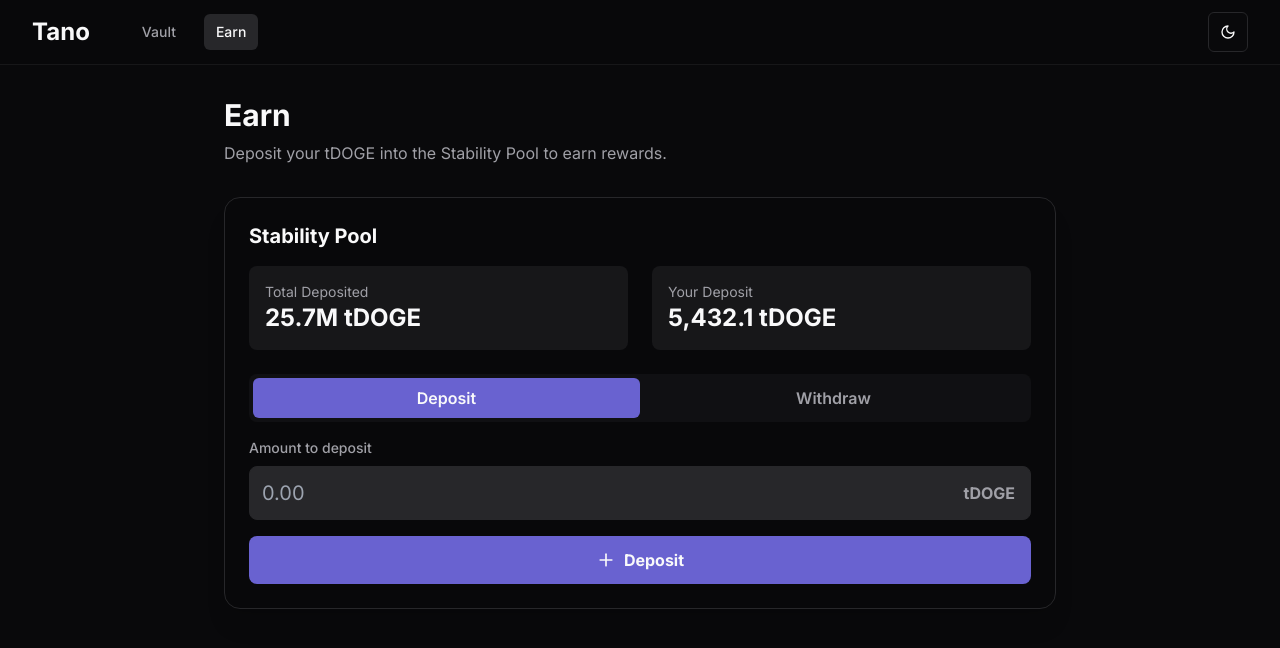
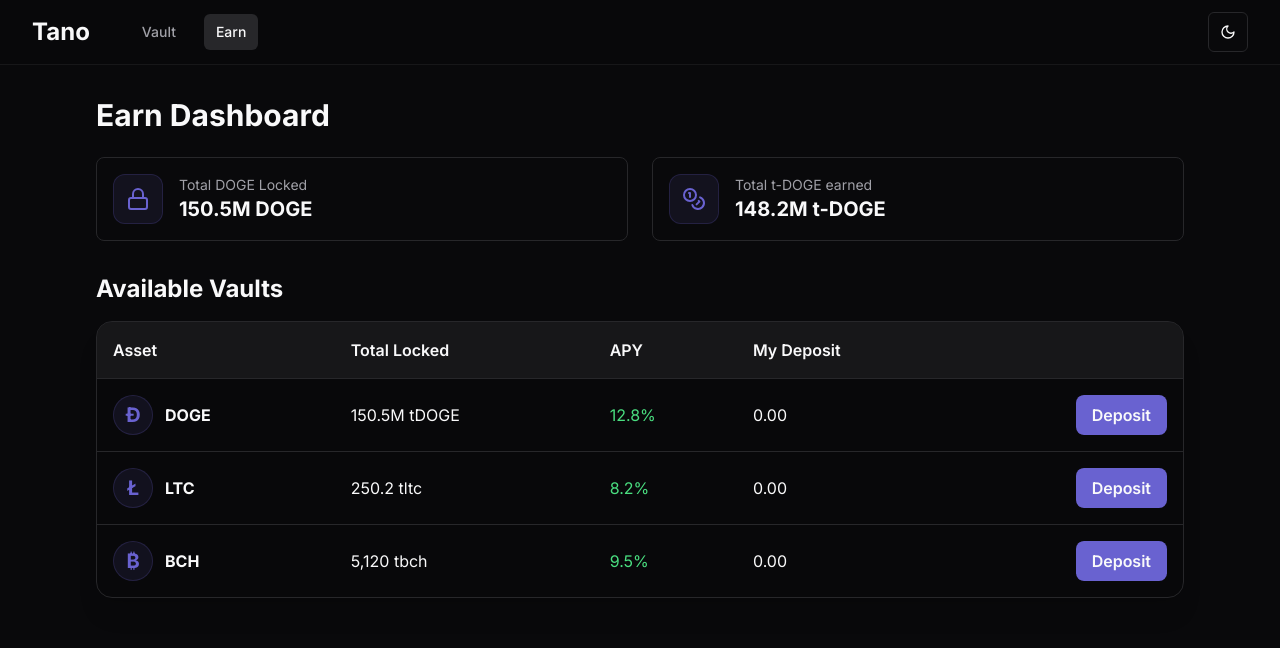
Before and after one commit to Tano-Network/tano-webapp, a Next.js app: page /earn in a window 1280 px wide. Shown: the top 648 px of the page. Built offline with nearby package versions, Linux system fonts and the light colour scheme.

Commit message:
corrected earn page

```diff
--- /dev/null
+++ b/src/app/(app)/earn/[id]/page.tsx
@@ -0,0 +1,95 @@
+'use client';
+import { useState } from 'react';
+import { Plus, Minus } from 'lucide-react';
+import Link from 'next/link';
+import { useParams } from 'next/navigation';
+
+export default function EarnDepositPage() {
+    const [depositAmount, setDepositAmount] = useState('');
+    const [withdrawAmount, setWithdrawAmount] = useState('');
+    const [currentDeposit, setCurrentDeposit] = useState(5432.10);
+    const [mode, setMode] = useState('deposit'); // 'deposit' or 'withdraw'
+   const params = useParams(); // returns an object with dynamic route params
+
+
+
+const assets = [
+    { id: 'doge', asset: 'tDOGE', icon: 'Ð',  },
+    { id: 'litecoin', asset: 'tLTC', icon: 'Ł',  },
+    { id: 'bitcoin_cash', asset: 'tBCH', icon: '₿', },
+    ];
+      const { id } = useParams(); // 'litecoin', for example
+
+  const selectedAsset = assets.find(a => a.id === id)?.asset;
+    const handleAction = () => {
+        const amount = parseFloat(mode === 'deposit' ? depositAmount : withdrawAmount);
+        if (isNaN(amount) || amount <= 0) return;
+
+        if (mode === 'deposit') {
+            setCurrentDeposit(prev => prev + amount);
+            setDepositAmount('');
+        } else {
+            setCurrentDeposit(prev => Math.max(0, prev - amount));
+            setWithdrawAmount('');
+        }
+    }
+
+    return (
+        <div className="max-w-4xl mx-auto p-4 md:p-8 animate-fade-in">
+             <Link href="/earn" className="text-muted-foreground hover:text-foreground mb-6 flex items-center gap-2">
+                &larr; Back to Earn
+            </Link>
+            <h2 className="text-3xl font-bold text-foreground mb-2">Earn</h2>
+            <p className="text-muted-foreground mb-8">Deposit your {selectedAsset} into the Stability Pool to earn rewards.</p>
+
+            <div className="bg-card/70 border rounded-2xl p-6 shadow-xl">
+                <h3 className="text-xl font-bold text-foreground mb-4">Stability Pool</h3>
+                <div className="grid grid-cols-1 md:grid-cols-2 gap-6">
+                    <div className="bg-secondary/50 p-4 rounded-lg">
+                        <p className="text-sm text-muted-foreground">Total Deposited</p>
+                        <p className="text-2xl font-bold text-foreground">25.7M {selectedAsset}</p>
+                    </div>
+                    <div className="bg-secondary/50 p-4 rounded-lg">
+                        <p className="text-sm text-muted-foreground">Your Deposit</p>
+                        <p className="text-2xl font-bold text-foreground">{currentDeposit.toLocaleString()} {selectedAsset}</p>
+                    </div>
+                </div>
+
+                <div className="mt-6">
+                    <div className="flex bg-secondary/30 rounded-lg p-1 mb-4">
+                        <button onClick={() => setMode('deposit')} className={`w-1/2 py-2 rounded-md font-semibold transition-colors ${mode === 'deposit' ? 'bg-primary text-primary-foreground' : 'text-muted-foreground hover:bg-secondary/50'}`}>
+                            Deposit
+                        </button>
+                        <button onClick={() => setMode('withdraw')} className={`w-1/2 py-2 rounded-md font-semibold transition-colors ${mode === 'withdraw' ? 'bg-primary text-primary-foreground' : 'text-muted-foreground hover:bg-secondary/50'}`}>
+                            Withdraw
+                        </button>
+                    </div>
+
+                    {mode === 'deposit' ? (
+                        <div className="animate-fade-in-sm">
+                            <label className="text-sm font-medium text-muted-foreground block mb-2">Amount to deposit</label>
+                            <div className="relative">
+                                <input type="number" placeholder="0.00" value={depositAmount} onChange={e => setDepositAmount(e.target.value)} className="w-full bg-secondary border border-border rounded-lg p-3 text-foreground text-xl focus:ring-2 focus:ring-ring focus:border-ring outline-none" />
+                                <span className="absolute right-4 top-1/2 -translate-y-1/2 text-muted-foreground font-bold">{selectedAsset}</span>
+                            </div>
+                            <button onClick={handleAction} className="mt-4 w-full bg-primary text-primary-foreground font-bold py-3 rounded-lg hover:bg-primary/90 flex items-center justify-center gap-2">
+                                <Plus size={20}/> Deposit
+                            </button>
+                        </div>
+                    ) : (
+                        <div className="animate-fade-in-sm">
+                            <label className="text-sm font-medium text-muted-foreground block mb-2">Amount to withdraw</label>
+                            <div className="relative">
+                                <input type="number" placeholder="0.00" value={withdrawAmount} onChange={e => setWithdrawAmount(e.target.value)} className="w-full bg-secondary border border-border rounded-lg p-3 text-foreground text-xl focus:ring-2 focus:ring-ring focus:border-ring outline-none" />
+                                <span className="absolute right-4 top-1/2 -translate-y-1/2 text-muted-foreground font-bold">{selectedAsset}</span>
+                            </div>
+                            <button onClick={handleAction} className="mt-4 w-full bg-primary text-primary-foreground font-bold py-3 rounded-lg hover:bg-primary/90 flex items-center justify-center gap-2">
+                                <Minus size={20}/> Withdraw
+                            </button>
+                        </div>
+                    )}
+                </div>
+            </div>
+        </div>
+    );
+};
--- a/src/app/(app)/earn/page.tsx
+++ b/src/app/(app)/earn/page.tsx
@@ -1,77 +1,83 @@
 'use client';
-import { useState } from 'react';
-import { Plus, Minus } from 'lucide-react';
+import { useRouter } from 'next/navigation';
+import { Lock, Coins } from 'lucide-react';
+
+const vaults = [
+    { id: 'doge', asset: 'DOGE', icon: 'Ð', totalLocked: '150.5M tDOGE', apy: '12.8%', myDeposit: '0.00' },
+    { id: 'litecoin', asset: 'LTC', icon: 'Ł', totalLocked: '250.2 tltc', apy: '8.2%', myDeposit: '0.00' },
+    { id: 'bitcoin_cash', asset: 'BCH', icon: '₿', totalLocked: '5,120 tbch', apy: '9.5%', myDeposit: '0.00' },
+];
+
+const StatCard = ({ icon, label, value }:any) => (
+    <div className="bg-card p-4 rounded-lg flex items-center gap-4 border">
+      <div className="bg-primary/10 p-3 rounded-xl border border-primary/20">
+        {icon}
+      </div>
+      <div>
+        <p className="text-sm text-muted-foreground">{label}</p>
+        <p className="text-xl font-bold text-foreground">{value}</p>
+      </div>
+    </div>
+  );
 
 export default function EarnPage() {
-    const [depositAmount, setDepositAmount] = useState('');
-    const [withdrawAmount, setWithdrawAmount] = useState('');
-    const [currentDeposit, setCurrentDeposit] = useState(5432.10);
-    const [mode, setMode] = useState('deposit'); // 'deposit' or 'withdraw'
+    const router = useRouter();
 
-    const handleAction = () => {
-        const amount = parseFloat(mode === 'deposit' ? depositAmount : withdrawAmount);
-        if (isNaN(amount) || amount <= 0) return;
-
-        if (mode === 'deposit') {
-            setCurrentDeposit(prev => prev + amount);
-            setDepositAmount('');
-        } else {
-            setCurrentDeposit(prev => Math.max(0, prev - amount));
-            setWithdrawAmount('');
-        }
-    }
+    const onSelectVault = (vault:any) => {
+        router.push(`/earn/${vault.id}`);
+    };
 
     return (
-        <div className="max-w-4xl mx-auto p-4 md:p-8 animate-fade-in">
-            <h2 className="text-3xl font-bold text-foreground mb-2">Earn</h2>
-            <p className="text-muted-foreground mb-8">Deposit your tDOGE into the Stability Pool to earn rewards.</p>
+        <div className="max-w-6xl mx-auto p-4 md:p-8 animate-fade-in">
+            <h2 className="text-3xl font-bold text-foreground mb-6">Earn Dashboard</h2>
 
-            <div className="bg-card/70 border rounded-2xl p-6 shadow-xl">
-                <h3 className="text-xl font-bold text-foreground mb-4">Stability Pool</h3>
-                <div className="grid grid-cols-1 md:grid-cols-2 gap-6">
-                    <div className="bg-secondary/50 p-4 rounded-lg">
-                        <p className="text-sm text-muted-foreground">Total Deposited</p>
-                        <p className="text-2xl font-bold text-foreground">25.7M tDOGE</p>
-                    </div>
-                    <div className="bg-secondary/50 p-4 rounded-lg">
-                        <p className="text-sm text-muted-foreground">Your Deposit</p>
-                        <p className="text-2xl font-bold text-foreground">{currentDeposit.toLocaleString()} tDOGE</p>
-                    </div>
-                </div>
+            <div className="grid grid-cols-1 md:grid-cols-2 gap-6 mb-8">
+                <StatCard
+                    icon={<Lock size={24} className="text-primary" />}
+                    label="Total DOGE Locked"
+                    value="150.5M DOGE"
+                />
+                <StatCard
+                    icon={<Coins size={24} className="text-primary" />}
+                    label="Total t-DOGE earned"
+                    value="148.2M t-DOGE"
+                />
+            </div>
 
-                <div className="mt-6">
-                    <div className="flex bg-secondary/30 rounded-lg p-1 mb-4">
-                        <button onClick={() => setMode('deposit')} className={`w-1/2 py-2 rounded-md font-semibold transition-colors ${mode === 'deposit' ? 'bg-primary text-primary-foreground' : 'text-muted-foreground hover:bg-secondary/50'}`}>
-                            Deposit
-                        </button>
-                        <button onClick={() => setMode('withdraw')} className={`w-1/2 py-2 rounded-md font-semibold transition-colors ${mode === 'withdraw' ? 'bg-primary text-primary-foreground' : 'text-muted-foreground hover:bg-secondary/50'}`}>
-                            Withdraw
-                        </button>
-                    </div>
-
-                    {mode === 'deposit' ? (
-                        <div className="animate-fade-in-sm">
-                            <label className="text-sm font-medium text-muted-foreground block mb-2">Amount to deposit</label>
-                            <div className="relative">
-                                <input type="number" placeholder="0.00" value={depositAmount} onChange={e => setDepositAmount(e.target.value)} className="w-full bg-secondary border border-border rounded-lg p-3 text-foreground text-xl focus:ring-2 focus:ring-ring focus:border-ring outline-none" />
-                                <span className="absolute right-4 top-1/2 -translate-y-1/2 text-muted-foreground font-bold">tDOGE</span>
-                            </div>
-                            <button onClick={handleAction} className="mt-4 w-full bg-primary text-primary-foreground font-bold py-3 rounded-lg hover:bg-primary/90 flex items-center justify-center gap-2">
-                                <Plus size={20}/> Deposit
-                            </button>
-                        </div>
-                    ) : (
-                        <div className="animate-fade-in-sm">
-                            <label className="text-sm font-medium text-muted-foreground block mb-2">Amount to withdraw</label>
-                            <div className="relative">
-                                <input type="number" placeholder="0.00" value={withdrawAmount} onChange={e => setWithdrawAmount(e.target.value)} className="w-full bg-secondary border border-border rounded-lg p-3 text-foreground text-xl focus:ring-2 focus:ring-ring focus:border-ring outline-none" />
-                                <span className="absolute right-4 top-1/2 -translate-y-1/2 text-muted-foreground font-bold">tDOGE</span>
-                            </div>
-                            <button onClick={handleAction} className="mt-4 w-full bg-primary text-primary-foreground font-bold py-3 rounded-lg hover:bg-primary/90 flex items-center justify-center gap-2">
-                                <Minus size={20}/> Withdraw
-                            </button>
-                        </div>
-                    )}
+            <h3 className="text-2xl font-bold text-foreground mb-4">Available Vaults</h3>
+            <div className="bg-card/70 border rounded-2xl overflow-hidden shadow-xl">
+                <div className="overflow-x-auto">
+                    <table className="w-full min-w-[640px] text-left text-foreground">
+                        <thead className="bg-secondary/50">
+                            <tr>
+                                <th className="p-4 font-semibold">Asset</th>
+                                <th className="p-4 font-semibold">Total Locked</th>
+                                <th className="p-4 font-semibold">APY</th>
+                                <th className="p-4 font-semibold">My Deposit</th>
+                                <th className="p-4 font-semibold"></th>
+                            </tr>
+                        </thead>
+                        <tbody>
+                            {vaults.map((vault) => (
+                                <tr key={vault.id} className="border-t hover:bg-muted/50 transition-colors duration-200">
+                                    <td className="p-4 flex items-center gap-3">
+                                        <div className="bg-primary/10 text-primary rounded-full h-10 w-10 flex items-center justify-center text-xl font-bold border border-primary/20 flex-shrink-0">
+                                            {vault.icon}
+                                        </div>
+                                        <span className="font-bold text-foreground">{vault.asset}</span>
+                                    </td>
+                                    <td className="p-4">{vault.totalLocked}</td>
+                                    <td className="p-4 text-green-600 dark:text-green-400">{vault.apy}</td>
+                                    <td className="p-4">{vault.myDeposit}</td>
+                                    <td className="p-4 text-right">
+                                        <button onClick={() => onSelectVault(vault)} className="bg-primary text-primary-foreground font-semibold py-2 px-4 rounded-lg hover:bg-primary/90 transition-all">
+                                            Deposit
+                                        </button>
+                                    </td>
+                                </tr>
+                            ))}
+                        </tbody>
+                    </table>
                 </div>
             </div>
         </div>
--- a/src/app/(app)/vault/page.tsx
+++ b/src/app/(app)/vault/page.tsx
@@ -39,7 +39,7 @@ export default function VaultsPage() {
                 />
                 <StatCard
                     icon={<Coins size={24} className="text-primary" />}
-                    label="Total t-DOGE Minted"
+                    label="Total tDOGE Minted"
                     value="148.2M t-DOGE"
                 />
             </div>
```
